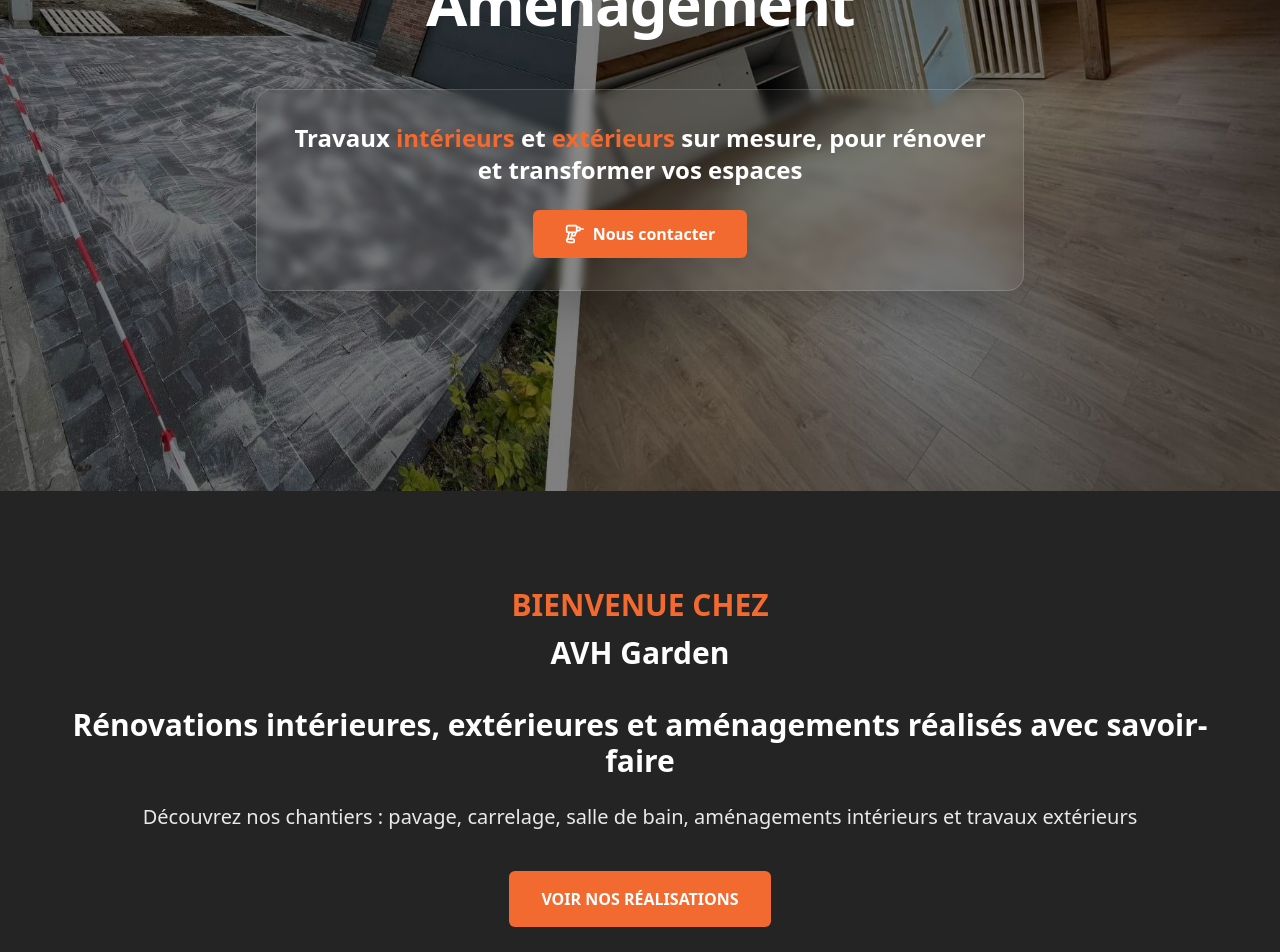
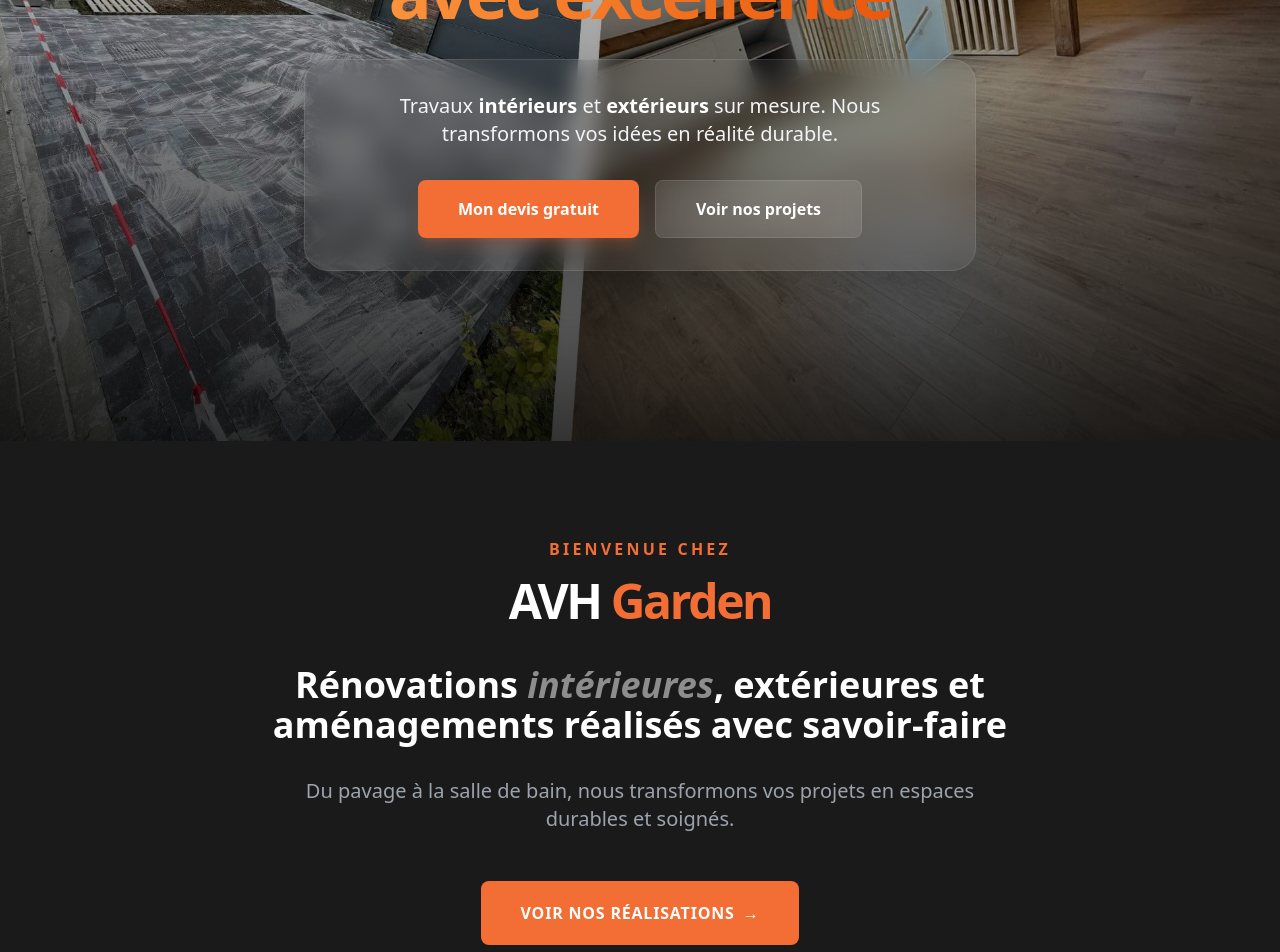
Before and after one commit to NicolasDeza/avhgarden, a Nuxt app: page / in a window 1280 px wide. Shown: the part 360-1312 px from the top of the page. Built offline with nearby package versions, Linux system fonts and the light colour scheme.

Commit message:
Refonte herosection et welcomesection

```diff
--- a/app/assets/css/main.css
+++ b/app/assets/css/main.css
@@ -8,8 +8,8 @@
     --foreground: 0 0% 9%; /* Noir */
 
     /* Couleur de marque */
-    --primary: 18 89% 57%; /* #f36c32 Orange */
-    --primary-hover: 18 89% 48%;
+    --primary: 18 89% 58%; /* #FF6B35 Orange vif */
+    --primary-hover: 18 100% 52%;
 
     /* Primary background */
     --primary-bg: 0 0% 100%; /* Blanc */
--- a/app/components/CtaSection.vue
+++ b/app/components/CtaSection.vue
@@ -1,6 +1,6 @@
 <template>
   <section
-    class="w-full bg-orange-500 py-12 md:py-16"
+    class="w-full bg-primary py-12 md:py-16"
     aria-label="Appel à l'action"
   >
     <div class="mx-auto max-w-7xl px-6">
--- a/app/components/FeatureItem.vue
+++ b/app/components/FeatureItem.vue
@@ -22,10 +22,10 @@
 
     <!-- Texte -->
     <div>
-      <h3 class="font-bold text-xl mb-3 text-white">
+      <h3 class="font-bold text-xl mb-3 text-white text-center">
         {{ title }}
       </h3>
-      <p class="leading-relaxed text-gray-300">
+      <p class="leading-relaxed text-gray-300 text-left">
         {{ description }}
       </p>
     </div>
--- a/app/components/HeroSection.vue
+++ b/app/components/HeroSection.vue
@@ -1,62 +1,62 @@
-<script setup>
-import { Drill } from "lucide-vue-next"
-</script>
-
 <template>
   <section
-    class="relative w-full py-10 md:py-40 lg:py-[200px]"
-    aria-label="Section d'accueil"
+    class="relative w-full py-10 sm:py-[170px] flex items-center justify-center overflow-hidden"
+    aria-label="Section d'accueil - Présentation des services de rénovation"
   >
-    <!-- Image de fond -->
     <NuxtImg
       src="/images/hero/hero.jpg"
       alt=""
-      class="absolute inset-0 w-full h-full object-cover"
+      role="presentation"
+      class="absolute inset-0 w-full h-full object-cover transition-transform duration-1000 hover:scale-105"
       loading="eager"
+      aria-hidden="true"
     />
 
-    <!-- Overlay sombre -->
-    <div class="absolute inset-0 bg-black/50" />
+    <div class="absolute inset-0 bg-gradient-to-t from-black/80 via-black/40 to-transparent" aria-hidden="true" />
 
-    <!-- Wrapper 1440px pour le contenu -->
-    <div
-      class="relative z-10 max-w-[1440px] mx-auto px-4 sm:px-6 lg:px-8 text-center flex flex-col items-center gap-6"
-    >
-      <!-- Titre principal -->
-      <h1 class="text-4xl sm:text-6xl lg:text-6xl font-bold tracking-tight text-white">
-        Rénovation · Transformation · Aménagement
+    <div class="relative z-10 max-w-5xl mx-auto px-6 text-center">
+
+
+      <h1 class="text-4xl md:text-7xl font-extrabold tracking-tighter text-white mb-8 leading-tight">
+        Rénovez votre espace <br>
+        <span class="text-transparent bg-clip-text bg-gradient-to-r from-orange-400 to-orange-600">
+          avec excellence
+        </span>
       </h1>
 
-      <!-- Glass card (GROUP) -->
-      <div
-        class="group mt-8 max-w-3xl
-               backdrop-blur-sm
-               bg-white/5 has-[a:hover]:bg-white/10
-               border border-white/15
-               rounded-2xl
-               px-8 py-8
-               shadow-2xl
-               transition-colors duration-500"
-      >
-        <!-- Sous-titre -->
-        <p class="text-xl sm:text-2xl text-white font-semibold mb-6">
-          Travaux <span class="text-primary font-bold">intérieurs</span> et
-          <span class="text-primary font-bold">extérieurs</span> sur mesure,
-          pour rénover et transformer vos espaces
+      <div class="max-w-2xl mx-auto backdrop-blur-md bg-white/5 border border-white/10 rounded-3xl p-8 shadow-2xl">
+        <p class="text-lg md:text-xl text-gray-100 mb-8 leading-relaxed">
+          Travaux <strong class="text-white">intérieurs</strong> et
+          <strong class="text-white">extérieurs</strong> sur mesure. Nous transformons vos idées en réalité durable.
         </p>
 
-        <!-- Action -->
-        <NuxtLink
-          to="/contact"
-          class="inline-flex items-center gap-2
-                 rounded-md
-                 bg-primary px-8 py-3 font-bold text-white
-                 hover:scale-105 hover:bg-primary-hover
-                 transition"
-        >
-          <Drill class="h-5 w-5" />
-          Nous contacter
-        </NuxtLink>
+        <nav class="flex flex-col sm:flex-row gap-4 justify-center" aria-label="Actions principales">
+  <NuxtLink
+    to="/contact"
+    class="group flex items-center justify-center gap-3
+           bg-primary hover:bg-primary-hover
+           text-white px-10 py-4 rounded-lg font-bold
+           transition-all duration-300 transform hover:scale-105
+           shadow-lg shadow-primary/20
+           focus:outline-none focus:ring-4 focus:ring-orange-400 focus:ring-offset-2 focus:ring-offset-black"
+    aria-label="Demander un devis gratuit - Accéder au formulaire de contact"
+  >
+    Mon devis gratuit
+  </NuxtLink>
+
+  <NuxtLink
+    to="/realisations"
+    class="flex items-center justify-center
+           bg-white/10 hover:bg-white/20
+           text-white px-10 py-4 rounded-lg font-bold
+           backdrop-blur-md border border-white/10
+           transition-all duration-300 transform hover:scale-105
+           focus:outline-none focus:ring-4 focus:ring-white focus:ring-offset-2 focus:ring-offset-black"
+    aria-label="Découvrir nos réalisations - Voir la galerie de projets"
+  >
+    Voir nos projets
+  </NuxtLink>
+</nav>
       </div>
     </div>
   </section>
--- a/app/components/ServicesSection.vue
+++ b/app/components/ServicesSection.vue
@@ -132,7 +132,7 @@
                 </li>
                 <li class="flex items-start gap-2 font-semibold">
                   <span class="text-primary font-bold mt-1">✓</span>
-                  <span>Petits travaux de plomberie</span>
+                  <span>Travaux de plomberie</span>
                 </li>
               </ul>
 
--- a/app/components/WelcomeSection.vue
+++ b/app/components/WelcomeSection.vue
@@ -1,54 +1,36 @@
-<script setup>
-// Section purement présentation – aucune logique nécessaire
-</script>
+<template>
+  <section class="w-full bg-[#1A1A1A] text-white overflow-hidden" aria-label="Présentation">
+    <div class="mx-auto max-w-7xl px-6 py-16 md:py-24 flex flex-col items-center text-center">
 
-<template>
-  <section class="w-full bg-[#252424] text-white" aria-label="Présentation de l'entreprise">
-    <div
-      class="mx-auto max-w-[1440px]
-             px-6 py-16 md:py-24
-             flex flex-col items-center text-center"
-    >
-      <!-- Eyebrow -->
-      <span
-        class="text-primary text-xl sm:text-3xl font-bold  uppercase mb-3"
-      >
+
+      <span class="text-primary text-sm md:text-base font-black uppercase tracking-[0.2em] mb-4">
         Bienvenue chez
       </span>
 
-      <!-- Titre -->
-      <h2 class="text-2xl sm:text-3xl font-bold mb-6">
-        AVH Garden
+      <h2 class="text-4xl md:text-5xl font-black mb-10 tracking-tighter">
+        AVH <span class="text-primary">Garden</span>
       </h2>
 
-      <!-- Texte principal -->
-      <p
-        class="text-xl sm:text-3xl font-semibold leading-relaxed max-w-6xl mb-6 mt-3"
-      >
-        Rénovations intérieures, extérieures et aménagements réalisés avec
-        savoir-faire
+      <p class="text-2xl md:text-4xl font-semibold leading-[1.2] max-w-4xl mb-8">
+        Rénovations <span class="text-white/50 italic">intérieures</span>,
+        extérieures et aménagements réalisés avec savoir-faire
       </p>
 
-      <!-- Description -->
-      <p
-        class="text-white/90 text-lg sm:text-xl max-w-5xl mb-10"
-      >
-        Découvrez nos chantiers : pavage, carrelage, salle de bain,
-        aménagements intérieurs et travaux extérieurs
+      <p class="text-gray-400 text-lg md:text-xl max-w-2xl mb-12 leading-relaxed">
+        Du pavage à la salle de bain, nous transformons vos projets en espaces durables et soignés.
       </p>
 
-      <!-- CTA -->
       <NuxtLink
         to="/realisations"
-        class="inline-flex items-center justify-center
-               bg-primary hover:bg-primary-hover
-               text-white hover:scale-105 uppercase font-bold
-               px-8 py-4 rounded-md
-               transition
-               focus-visible:outline focus-visible:outline-2 focus-visible:outline-offset-2 focus-visible:outline-primary"
+        class="group relative inline-flex items-center justify-center
+               bg-primary text-white font-bold uppercase tracking-wider
+               px-10 py-5 rounded-lg transition-all duration-300
+              "
       >
         Voir nos réalisations
+        <span class="ml-2 transform group-hover:translate-x-1 transition-transform">→</span>
       </NuxtLink>
+
     </div>
   </section>
 </template>
```
